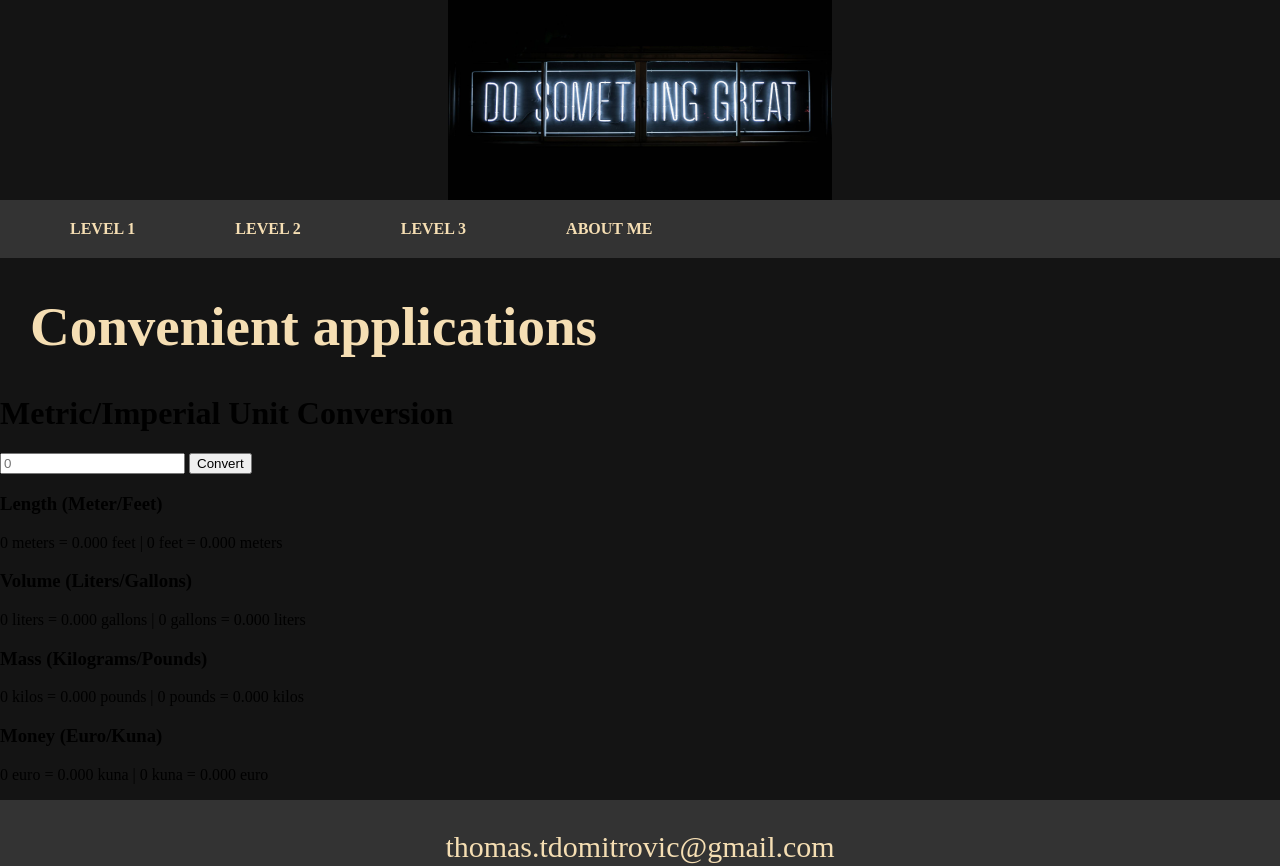
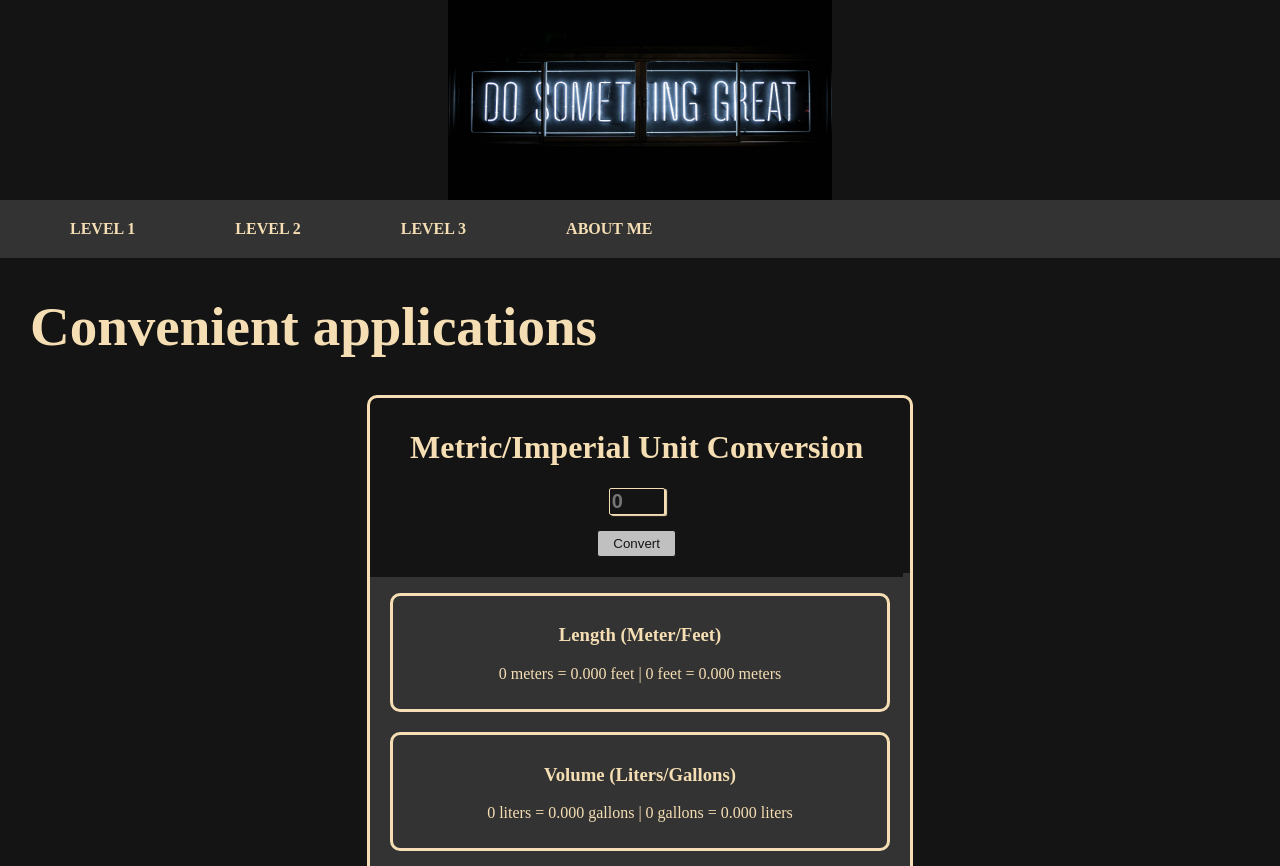
Before and after one commit to Thomas-Tomo/Levels-Project, a plain HTML site: page level2.html in a window 1280 px wide. Shown: the top 866 px of the page. Drawn offline with Linux system fonts and the light colour scheme.

Commit message:
Update sampleOne.css

```diff
--- a/sampleOne.css
+++ b/sampleOne.css
@@ -39,7 +39,7 @@ li a:hover {
     width: 100%;
     height: 900px;
     background-image: url("background section one.jpg");
-   background-size: 100% 100%;
+    background-size: 100% 100%;
     display: inline-block;
     box-sizing: border-box;
 }
@@ -268,3 +268,62 @@ footer a {
 footer a:hover {
      color: lightblue;
  }
+/* adding Unit converter */
+#header-converter {
+    background-color: rgb(20, 20, 20);
+    color: wheat;
+    padding: 10px 40px 20px;
+    margin-bottom: 20px;
+    display: inline-block;
+    margin-bottom: -4px;
+    border-radius: 10px;
+    border-bottom-left-radius: 0px;
+    border-bottom-right-radius: 0px;
+}
+#input, #convert-btn {
+    display: block;
+    margin-top: 15px;
+    margin-left: auto;
+    margin-right: auto;
+}
+#input {
+    background-color: rgb(20, 20, 20);
+    color: wheat;
+    font-weight: bold;
+    font-size: 20px;
+    width: 50px;
+    border: 1px solid wheat;
+    border-radius: 2px;
+    box-shadow: 2px 1px 1px wheat;
+}
+#convert-btn {
+    color: rgb(20, 20, 20);
+    padding: 5px 15px;
+    background-color: silver;
+    border: 1px solid;
+    border-radius: 3px;
+}
+#wrapper-converter {
+    background-color: #333;
+    margin: 0;
+    overflow: hidden;
+    border-radius: 10px;
+    border-top-left-radius: 0px;
+    border-top-right-radius: 0px;
+}
+.section-converter {
+    color: wheat;
+    margin: 20px;
+    border: 3px solid wheat;
+    border-radius: 10px;
+    box-shadow: 2px wheat;
+    padding: 10px;
+    text-align: center;
+}
+#wrapper-all {
+    border: 3px solid wheat;
+    border-radius: 10px;
+    width: 540px;
+    margin-left: auto;
+    margin-right: auto;
+}
```
